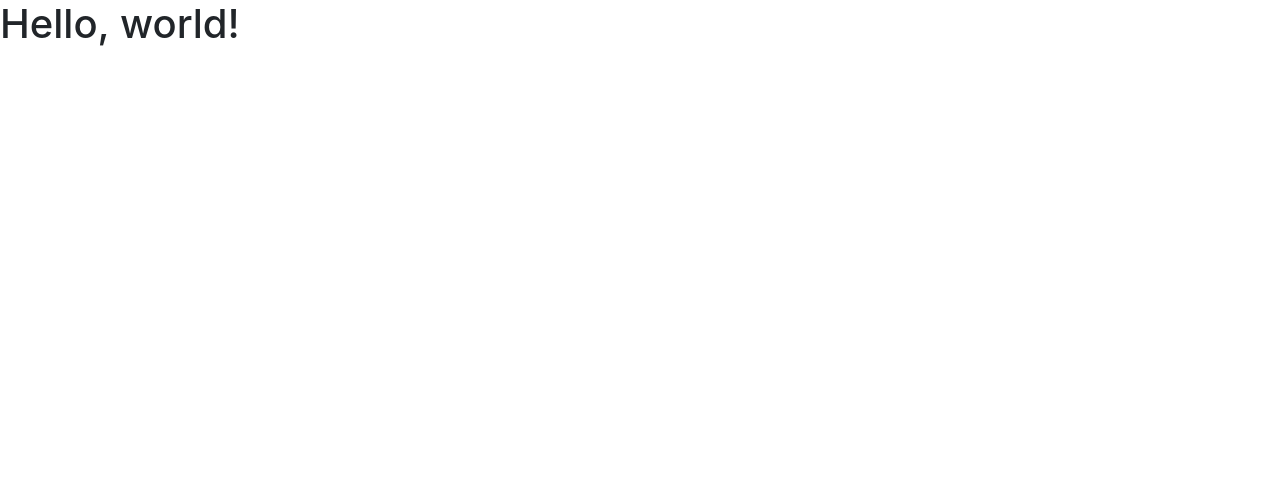
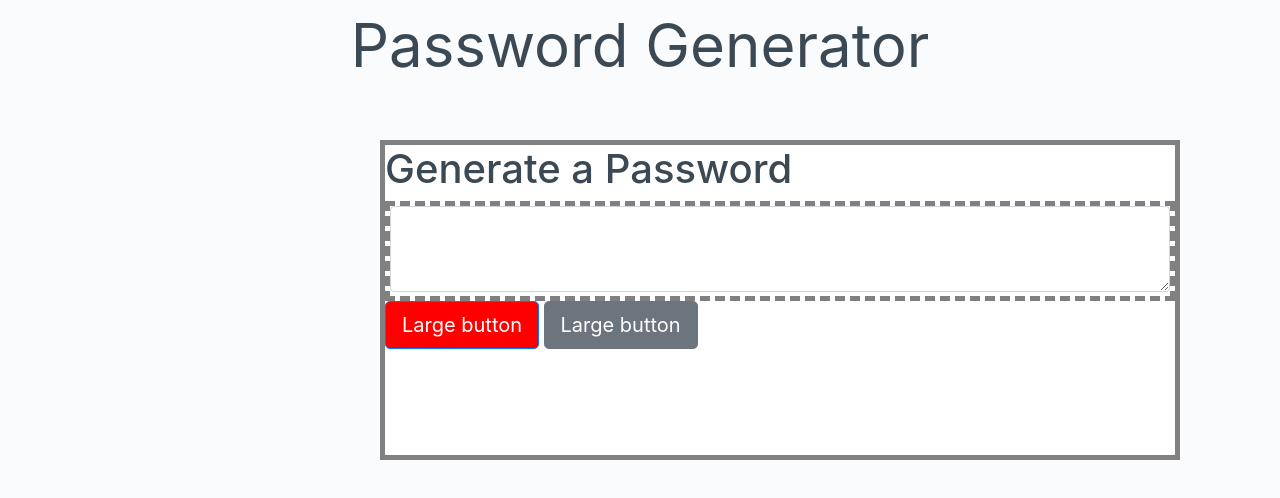
Before and after one commit to catalinarose1361/Password-Generator, a plain HTML site: page index.html in a window 1280 px wide. Drawn offline with nearby package versions, Linux system fonts and the light colour scheme.

Commit message:
html and css complete

```diff
--- a/assets/style.css
+++ b/assets/style.css
@@ -0,0 +1,40 @@
+* {
+    box-sizing: border-box;
+}
+body {
+    background-color: #f9fbfd;
+    color: #3b4954;
+}
+
+header {
+    text-align: center;
+    font-size: 60px;
+}
+/* container div */
+#genBox {
+    background-color: #ffff;
+    margin: 0 auto;
+    height: 40%;
+    width: 800px;
+    position: absolute;
+    margin-left: 380px;
+    margin-top: 50px;
+    border-style: solid;
+    border-color: gray;
+    border-width: 5px;
+
+}
+
+#textArea {
+    width: 790px;
+    height: 100px;
+    border-style: dashed;
+    border-color: gray;
+    border-width: 5px;
+
+}
+
+#button1 {
+    background-color: red;
+    color: white;
+}
--- a/index.html
+++ b/index.html
@@ -1,21 +1,53 @@
 <!doctype html>
 <html lang="en">
   <head>
-    <!-- Required meta tags -->
+    <!-- bootstrap meta tags -->
     <meta charset="utf-8">
     <meta name="viewport" content="width=device-width, initial-scale=1, shrink-to-fit=no">
-
+    <!-- Stylesheets In order : reset code, bootstrap link, personal stylesheet -->
     <link rel="stylesheet" type="text/css" href="assets/reset.css">
     <link rel="stylesheet" href="https://stackpath.bootstrapcdn.com/bootstrap/4.3.1/css/bootstrap.min.css" integrity="sha384-ggOyR0iXCbMQv3Xipma34MD+dH/1fQ784/j6cY/iJTQUOhcWr7x9JvoRxT2MZw1T" crossorigin="anonymous">
     <link rel="stylesheet" type="text/css" href="assets/style.css">
 
-    <title>Hello, world!</title>
+    <title>Password Generator</title>
   </head>
+
   <body>
-    <h1>Hello, world!</h1>
+    <header>Password Generator</header>
 
+    <div class="container" id=genBox>
+        <!-- Generator Label -->
+        <div class="row">
+            <div class="colum">
+                <h1>Generate a Password</h1>
+            </div>
+        </div>
+        <!-- Generator Text Area -->
+        <div class="row">
+            <div class="colum">
+                <form id="textArea">
+                    <div class="form-group">
+                        <textarea class="form-control" id="exampleFormControlTextarea1" rows="3"></textarea>
+                    </div>
+                </form>
+            </div>
+        </div>
+        <!-- Generator Buttons -->
+        <div class="row">
+                <div class="colum">
+                    <button type="button" class="btn btn-primary btn-lg" id="button1">Large button</button>
+                    <button type="button" class="btn btn-secondary btn-lg" id="button2">Large button</button>
+                </div>
+        </div>
+
+    </div>
+
+
+
+
+    <!-- Javascript Link -->
     <script src="javascript.js"></script>
-    <!-- jQuery first, then Popper.js, then Bootstrap JS -->
+    <!-- bootstrap pre-sets -->
     <script src="https://code.jquery.com/jquery-3.3.1.slim.min.js" integrity="sha384-q8i/X+965DzO0rT7abK41JStQIAqVgRVzpbzo5smXKp4YfRvH+8abtTE1Pi6jizo" crossorigin="anonymous"></script>
     <script src="https://cdnjs.cloudflare.com/ajax/libs/popper.js/1.14.7/umd/popper.min.js" integrity="sha384-UO2eT0CpHqdSJQ6hJty5KVphtPhzWj9WO1clHTMGa3JDZwrnQq4sF86dIHNDz0W1" crossorigin="anonymous"></script>
     <script src="https://stackpath.bootstrapcdn.com/bootstrap/4.3.1/js/bootstrap.min.js" integrity="sha384-JjSmVgyd0p3pXB1rRibZUAYoIIy6OrQ6VrjIEaFf/nJGzIxFDsf4x0xIM+B07jRM" crossorigin="anonymous"></script>
```
